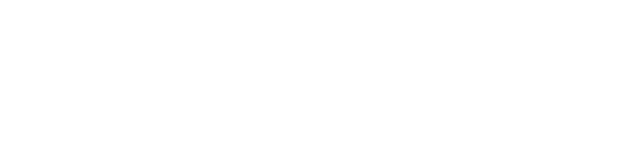
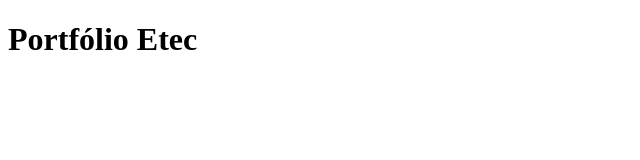
Before and after one commit to Ro77costa/portfolio_etec, a plain HTML site: page index.html in a window 1280 px wide. Shown: the whole page, without its empty margins (0-640 px from the left). Drawn offline with Linux system fonts and the light colour scheme.

Commit message:
modificação

```diff
--- a/index.html
+++ b/index.html
@@ -3,9 +3,9 @@
 <head>
     <meta charset="UTF-8">
     <meta name="viewport" content="width=device-width, initial-scale=1.0">
-    <title>Portfólio</title>
+    <title>Portfólio Etec</title>
 </head>
 <body>
-
+    <h1>Portfólio Etec</h1>
 </body>
 </html>
```
Also changed, not shown: 1 other file.
